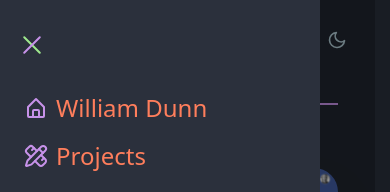
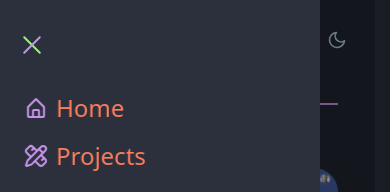
Before and after one commit to wedward88/portfolio-v3, a Next.js app: page /projects in a window 390 px wide. Both pictures are taken after a click on the button "Toggle navigation". Shown: the top 192 px of the page. Built offline with nearby package versions, Linux system fonts and the light colour scheme.

Commit message:
Add mobile nav animation.

```diff
--- a/app/components/NavDrawer/NavDrawer.tsx
+++ b/app/components/NavDrawer/NavDrawer.tsx
@@ -1,4 +1,5 @@
 'use client';
+import { motion } from 'motion/react';
 import Link from 'next/link';
 import React, { useState } from 'react';
 import { BiHomeAlt } from 'react-icons/bi';
@@ -21,6 +22,22 @@ const NavDrawer = () => {
     sendGAEvent('event', eventName);
   };
 
+  const MotionUl = motion.ul;
+  const MotionLi = motion.li;
+
+  const containerVariants = {
+    hidden: { opacity: 0 },
+    visible: {
+      opacity: 1,
+      transition: { staggerChildren: 0.2, ease: 'easeIn' },
+    },
+  };
+
+  const itemVariants = {
+    hidden: { opacity: 0, x: 50 },
+    visible: { opacity: 1, x: 0 },
+  };
+
   return (
     <div className='drawer z-50 relative bg-base-300'>
       <input
@@ -35,7 +52,6 @@ const NavDrawer = () => {
         isOpen={isOpen}
       />
       <div className='drawer-content'>
-        {/* Navbar */}
         <div className='navbar bg-base-300 w-full justify-end'>
           <div className='hidden flex-none lg:block'>
             <ul className='menu menu-horizontal text-xl font-light text-primary'>
@@ -94,15 +110,19 @@ const NavDrawer = () => {
           aria-label='close sidebar'
           className='drawer-overlay'
         ></label>
-        <ul className='menu bg-base-100 min-h-full w-80 navdrawer'>
-          {/* Sidebar content here */}
-          <li className='text-2xl'>
+        <MotionUl
+          variants={containerVariants}
+          initial='hidden'
+          animate={isOpen ? 'visible' : 'hidden'}
+          className='menu bg-base-100 min-h-full w-80 navdrawer'
+        >
+          <MotionLi variants={itemVariants} className='text-2xl'>
             <Link onClick={() => handleClick('homeNavClick', true)} href={'/'}>
               <BiHomeAlt className='text-accent' />
-              William Dunn
+              Home
             </Link>
-          </li>
-          <li>
+          </MotionLi>
+          <MotionLi variants={itemVariants}>
             <Link
               className='text-2xl'
               onClick={() => handleClick('projectNavClick', true)}
@@ -111,8 +131,8 @@ const NavDrawer = () => {
               <LuPencilRuler className='text-accent' />
               Projects
             </Link>
-          </li>
-          <li>
+          </MotionLi>
+          <MotionLi variants={itemVariants}>
             <Link
               className='text-2xl'
               onClick={() => handleClick('emailClick', true)}
@@ -122,8 +142,8 @@ const NavDrawer = () => {
               <HiOutlineMail className='text-accent' />
               Contact
             </Link>
-          </li>
-          <li>
+          </MotionLi>
+          <MotionLi variants={itemVariants}>
             <Link
               className='text-2xl'
               onClick={() => handleClick('resumeDownload', true)}
@@ -135,8 +155,8 @@ const NavDrawer = () => {
               <RxReader className='text-accent' />
               Resume
             </Link>
-          </li>
-        </ul>
+          </MotionLi>
+        </MotionUl>
       </div>
     </div>
   );
--- a/app/projects/Project.tsx
+++ b/app/projects/Project.tsx
@@ -118,7 +118,7 @@ const ProjectCard = ({
                 variants={itemVariant}
                 ref={eleRef}
               >
-                {badge}
+                <div key={`badge-${name}-${i}`}>{badge}</div>
               </motion.div>
             ))}
           </motion.div>
```
